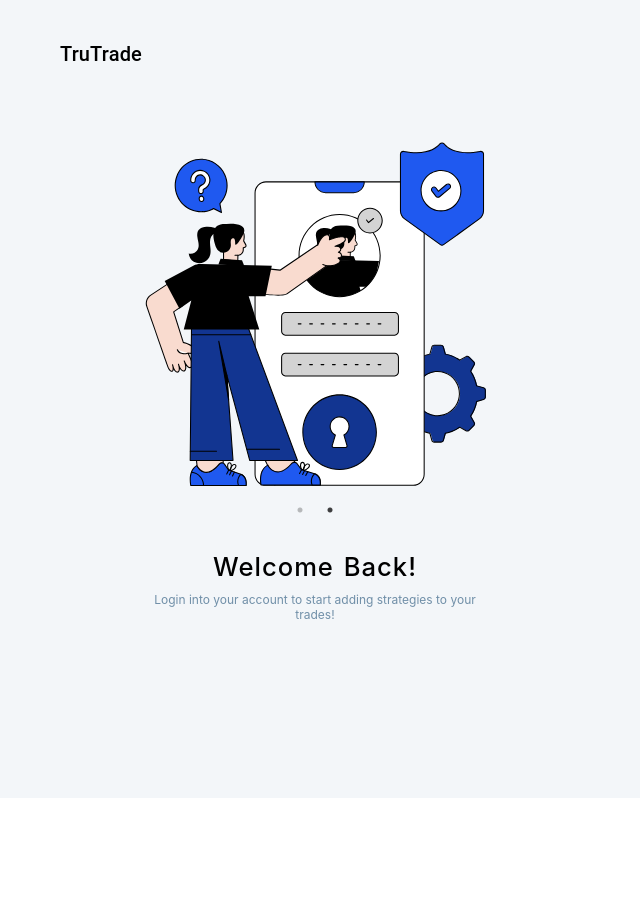
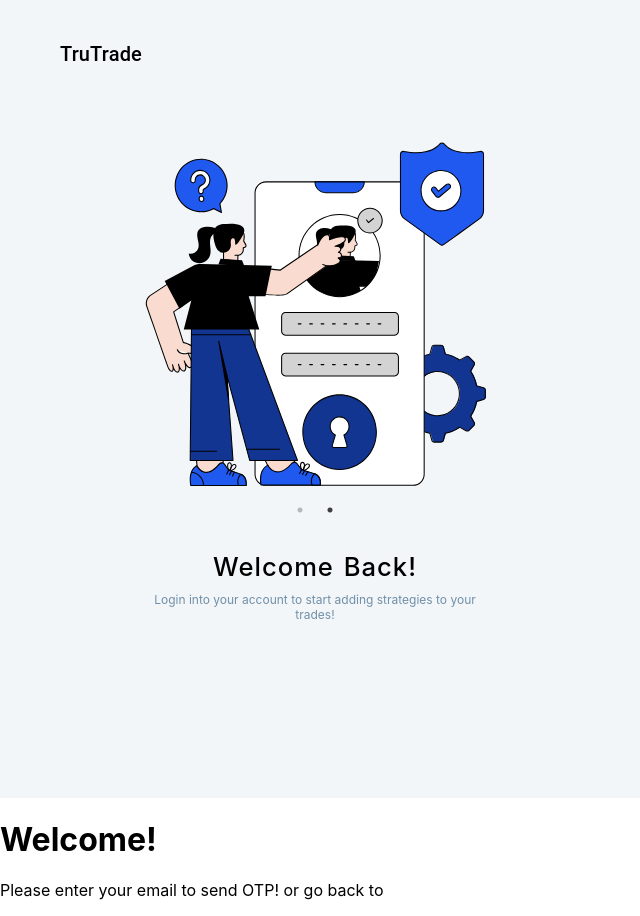
Before and after one commit to iamabhiCH/TruTrade---The-Trading-Application, a React (Create React App) app: page /signup in a window 1280 px wide. Shown: the whole page, without its empty margins (0-640 px from the left). Before the commit the page ends 800 px from the top, so only its background shows below. Built offline with nearby package versions, Linux system fonts and the light colour scheme; no server answers.

Commit message:
adding content in login page.

```diff
--- a/src/components/Signup/Signup.js
+++ b/src/components/Signup/Signup.js
@@ -40,7 +40,12 @@ const Signup = () => {
                     </p>
                 </div>
             </div>
-            <div className="signup-left"></div>
+            <div className="signup-left">
+                <div className="signup-content">
+                    <h1>Welcome!</h1>
+                    <p>Please enter your email to send OTP! or go back to</p>
+                </div>
+            </div>
         </div>
     );
 };
```
